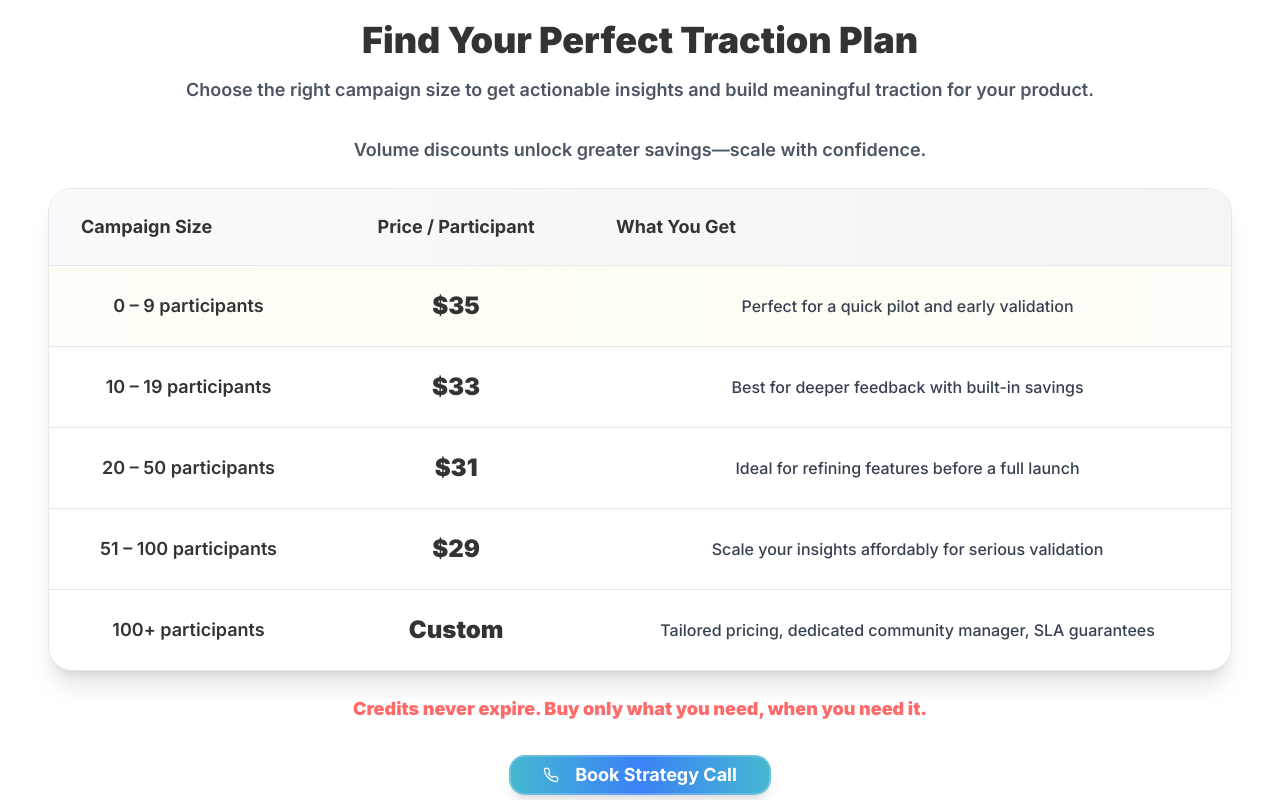
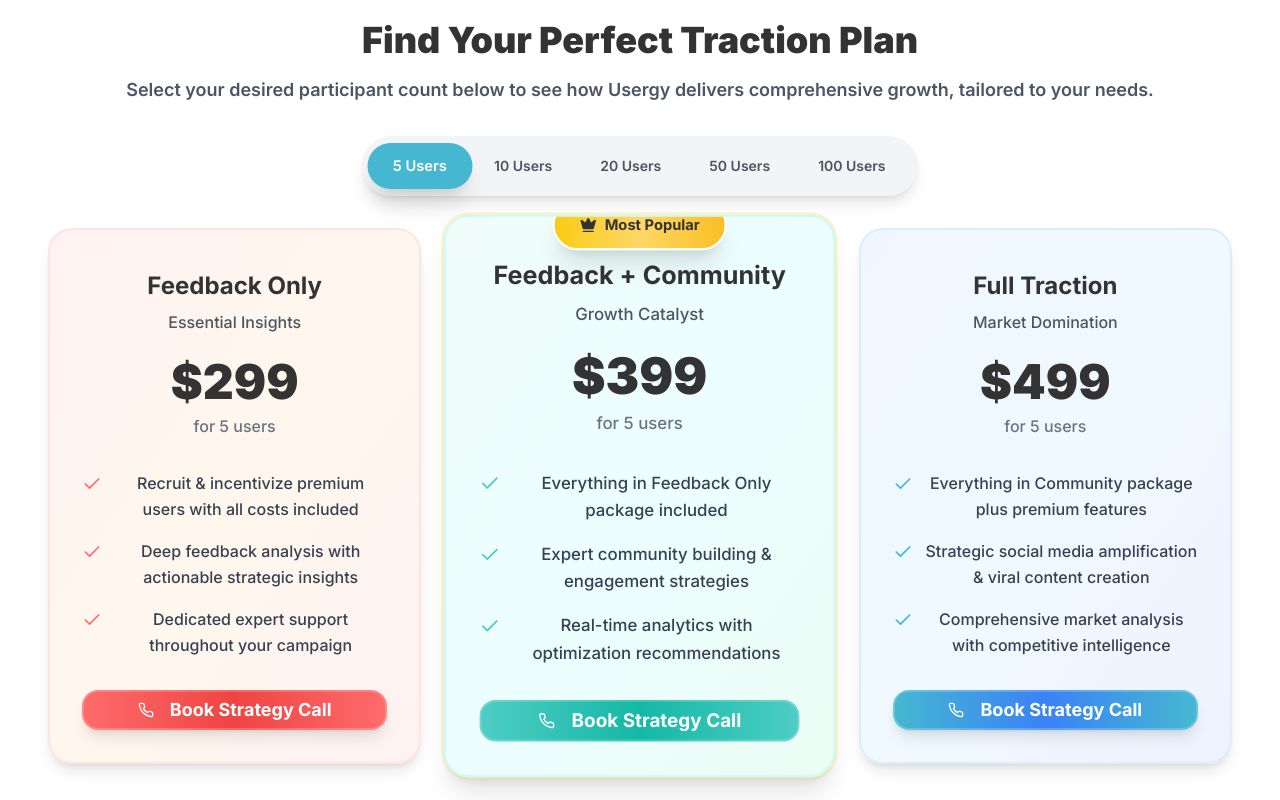
Before and after one commit to UsergyAI/usergyai, a React (Vite) app: page /pricing in a window 1280 px wide. Shown: the part 620-1420 px from the top of the page. Built offline with nearby package versions, Linux system fonts and the light colour scheme.

Commit message:
Reverted to commit 0085c95b47d33471d4ede35032d01b0589bf7cd0

```diff
--- a/src/components/PricingMatrixSection.tsx
+++ b/src/components/PricingMatrixSection.tsx
@@ -1,8 +1,18 @@
 
-import React from 'react';
+import React, { useState } from 'react';
+import { Tabs, TabsList, TabsTrigger, TabsContent } from '@/components/ui/tabs';
 import PricingTable from '@/components/PricingTable';
 
 const PricingMatrixSection = () => {
+  const [selectedUsers, setSelectedUsers] = useState('5');
+  const userOptions = [
+    { value: '5', label: '5 Users' },
+    { value: '10', label: '10 Users' },
+    { value: '20', label: '20 Users' },
+    { value: '50', label: '50 Users' },
+    { value: '100', label: '100 Users' }
+  ];
+
   return (
     <section className="py-12 sm:py-16 lg:py-20 bg-white">
       <div className="container mx-auto px-4 sm:px-6 lg:px-8">
@@ -11,10 +21,29 @@ const PricingMatrixSection = () => {
             Find Your Perfect Traction Plan
           </h2>
           <h3 className="text-base sm:text-lg font-semibold text-gray-600 mb-6 sm:mb-8 px-4 leading-relaxed">
-            Choose the right campaign size to get actionable insights and build meaningful traction for your product.
+            Select your desired participant count below to see how Usergy delivers comprehensive growth, tailored to your needs.
           </h3>
 
-          <PricingTable />
+          {/* Enhanced Tab-based Participant Selector - Mobile Optimized */}
+          <Tabs value={selectedUsers} onValueChange={setSelectedUsers} className="mb-6 sm:mb-8">
+            <TabsList className="bg-gray-100 rounded-full p-1 sm:p-2 inline-flex h-auto shadow-lg flex-wrap gap-1 sm:gap-0 max-w-full">
+              {userOptions.map(option => (
+                <TabsTrigger
+                  key={option.value}
+                  value={option.value}
+                  className="px-3 sm:px-6 py-2 sm:py-3 rounded-full font-semibold transition-all duration-300 data-[state=active]:bg-usergy-skyblue data-[state=active]:text-white data-[state=active]:shadow-xl data-[state=active]:transform data-[state=active]:scale-105 text-gray-600 hover:text-usergy-turquoise hover:bg-white hover:shadow-md text-xs sm:text-sm whitespace-nowrap flex-shrink-0"
+                >
+                  {option.label}
+                </TabsTrigger>
+              ))}
+            </TabsList>
+
+            {userOptions.map(option => (
+              <TabsContent key={option.value} value={option.value} className="mt-6 sm:mt-8">
+                <PricingTable selectedUsers={parseInt(option.value)} />
+              </TabsContent>
+            ))}
+          </Tabs>
         </div>
       </div>
     </section>
--- a/src/components/PricingTable.tsx
+++ b/src/components/PricingTable.tsx
@@ -1,134 +1,192 @@
 
 import React from 'react';
 import { Button } from '@/components/ui/button';
-import { Phone } from 'lucide-react';
+import { Phone, Check, Crown } from 'lucide-react';
 
-const PricingTable = () => {
-  const handleBookCall = () => {
-    const calendlyUrl = `https://calendly.com/swaroop-usergy/30min`;
+interface PricingTableProps {
+  selectedUsers: number;
+}
+
+const PricingTable = ({ selectedUsers }: PricingTableProps) => {
+  const pricingData = {
+    5: { feedback: 299, community: 399, full: 499 },
+    10: { feedback: 499, community: 699, full: 899 },
+    20: { feedback: 899, community: 1199, full: 1499 },
+    50: { feedback: 1999, community: 2499, full: 2999 },
+    100: { feedback: 3499, community: 4499, full: 5499 }
+  };
+
+  const prices = pricingData[selectedUsers as keyof typeof pricingData];
+
+  const handleBookCall = (packageType: string) => {
+    console.log(`Booking call for: ${selectedUsers} users - ${packageType}`);
+    const calendlyUrl = `https://calendly.com/swaroop-usergy/30min?a1=${selectedUsers}%20users&a2=${packageType}`;
     window.open(calendlyUrl, '_blank');
   };
 
-  const pricingRows = [
+  const plans = [
     {
-      campaignSize: '0 – 9 participants',
-      pricePerParticipant: '$35',
-      whatYouGet: 'Perfect for a quick pilot and early validation',
-      highlight: true
+      name: 'Feedback Only',
+      subtitle: 'Essential Insights',
+      price: prices.feedback,
+      color: 'coral',
+      gradient: 'from-red-50 via-orange-50 to-red-50',
+      borderColor: 'border-red-200/40',
+      hoverBorder: 'hover:border-red-300/60',
+      buttonGradient: 'from-usergy-coral via-red-500 to-usergy-coral',
+      buttonHover: 'hover:from-red-500 hover:via-usergy-coral hover:to-red-500',
+      iconColor: 'text-usergy-coral',
+      features: [
+        'Recruit & incentivize premium users with all costs included',
+        'Deep feedback analysis with actionable strategic insights',
+        'Dedicated expert support throughout your campaign'
+      ]
     },
     {
-      campaignSize: '10 – 19 participants',
-      pricePerParticipant: '$33',
-      whatYouGet: 'Best for deeper feedback with built-in savings'
+      name: 'Feedback + Community',
+      subtitle: 'Growth Catalyst',
+      price: prices.community,
+      color: 'turquoise',
+      gradient: 'from-teal-50 via-cyan-50 to-emerald-50',
+      borderColor: 'border-teal-200/40',
+      hoverBorder: 'hover:border-usergy-gold/60',
+      buttonGradient: 'from-usergy-turquoise via-teal-500 to-usergy-turquoise',
+      buttonHover: 'hover:from-teal-500 hover:via-usergy-turquoise hover:to-teal-500',
+      iconColor: 'text-usergy-turquoise',
+      popular: true,
+      features: [
+        'Everything in Feedback Only package included',
+        'Expert community building & engagement strategies',
+        'Real-time analytics with optimization recommendations'
+      ]
     },
     {
-      campaignSize: '20 – 50 participants',
-      pricePerParticipant: '$31',
-      whatYouGet: 'Ideal for refining features before a full launch'
-    },
-    {
-      campaignSize: '51 – 100 participants',
-      pricePerParticipant: '$29',
-      whatYouGet: 'Scale your insights affordably for serious validation'
-    },
-    {
-      campaignSize: '100+ participants',
-      pricePerParticipant: 'Custom',
-      whatYouGet: 'Tailored pricing, dedicated community manager, SLA guarantees'
+      name: 'Full Traction',
+      subtitle: 'Market Domination',
+      price: prices.full,
+      color: 'skyblue',
+      gradient: 'from-blue-50 via-sky-50 to-indigo-50',
+      borderColor: 'border-blue-200/40',
+      hoverBorder: 'hover:border-blue-300/60',
+      buttonGradient: 'from-usergy-skyblue via-blue-500 to-usergy-skyblue',
+      buttonHover: 'hover:from-blue-500 hover:via-usergy-skyblue hover:to-blue-500',
+      iconColor: 'text-usergy-skyblue',
+      features: [
+        'Everything in Community package plus premium features',
+        'Strategic social media amplification & viral content creation',
+        'Comprehensive market analysis with competitive intelligence'
+      ]
     }
   ];
 
   return (
     <div className="w-full max-w-7xl mx-auto px-4">
-      {/* Volume discount callout */}
-      <div className="text-center mb-6">
-        <p className="text-lg font-semibold text-gray-600">
-          Volume discounts unlock greater savings—scale with confidence.
-        </p>
+      {/* Mobile and Tablet: Card Stack */}
+      <div className="block lg:hidden">
+        <div className="space-y-6">
+          {plans.map((plan, index) => (
+            <div
+              key={plan.name}
+              className={`relative bg-gradient-to-br ${plan.gradient} border-2 ${plan.borderColor} ${plan.hoverBorder} rounded-3xl p-6 shadow-lg hover:shadow-2xl transition-all duration-500 transform hover:scale-[1.02] ${
+                plan.popular ? 'ring-2 ring-usergy-gold/40 shadow-xl' : ''
+              }`}
+            >
+              {plan.popular && (
+                <div className="absolute -top-3 left-1/2 transform -translate-x-1/2 z-10">
+                  <div className="bg-gradient-to-r from-yellow-400 via-usergy-gold to-amber-400 text-usergy-dark px-4 py-2 rounded-full text-sm font-bold shadow-lg flex items-center gap-2 border-2 border-white">
+                    <Crown className="w-4 h-4 fill-current" />
+                    <span className="whitespace-nowrap">Most Popular</span>
+                  </div>
+                </div>
+              )}
+
+              <div className="text-center mb-6 pt-2">
+                <h3 className="text-xl font-bold text-usergy-dark mb-2">{plan.name}</h3>
+                <p className="text-gray-600 text-sm mb-4 font-medium">{plan.subtitle}</p>
+                <div className="mb-4">
+                  <span className="text-4xl font-black text-usergy-dark">
+                    ${plan.price.toLocaleString()}
+                  </span>
+                  <p className="text-sm text-gray-500 mt-1 font-medium">for {selectedUsers} users</p>
+                </div>
               </div>
 
-      {/* Mobile: Card Stack */}
-      <div className="block lg:hidden">
-        <div className="space-y-4">
-          {pricingRows.map((row, index) => (
-            <div
-              key={index}
-              className={`border-2 rounded-2xl p-6 shadow-lg hover:shadow-xl transition-all duration-300 ${
-                row.highlight
-                  ? 'bg-gradient-to-br from-usergy-gold/10 via-yellow-50 to-usergy-gold/10 border-usergy-gold/30 shadow-usergy-gold/20'
-                  : 'bg-white border-gray-200 hover:border-gray-300'
-              }`}
+              <div className="mb-6 space-y-3">
+                {plan.features.map((feature, idx) => (
+                  <div key={idx} className="flex items-start gap-3">
+                    <Check className={`w-5 h-5 ${plan.iconColor} flex-shrink-0 mt-0.5`} />
+                    <span className="text-gray-700 text-sm leading-relaxed font-medium">{feature}</span>
+                  </div>
+                ))}
+              </div>
+
+              <Button
+                onClick={() => handleBookCall(plan.name)}
+                className={`w-full bg-gradient-to-r ${plan.buttonGradient} ${plan.buttonHover} text-white font-bold py-4 px-6 rounded-2xl shadow-lg hover:shadow-xl transform hover:scale-[1.02] transition-all duration-300 text-base border-2 border-white/20`}
               >
-              <div className="text-center mb-4">
-                <h3 className="text-lg font-bold text-usergy-dark mb-2">{row.campaignSize}</h3>
-                <div className="text-3xl font-black text-usergy-dark mb-2">
-                  {row.pricePerParticipant}
-                </div>
-                <p className="text-sm text-gray-600 font-medium">per participant</p>
-              </div>
-              <p className="text-gray-700 text-center font-medium leading-relaxed">
-                {row.whatYouGet}
-              </p>
+                <Phone className="w-5 h-5 mr-2" />
+                Book Strategy Call
+              </Button>
             </div>
           ))}
         </div>
       </div>
 
-      {/* Desktop: Table Layout */}
+      {/* Desktop: Grid Layout */}
       <div className="hidden lg:block">
-        <div className="bg-white rounded-3xl shadow-xl overflow-hidden border border-gray-200">
-          <table className="w-full">
-            <thead className="bg-gradient-to-r from-gray-50 to-gray-100">
-              <tr>
-                <th className="px-8 py-6 text-left text-lg font-bold text-usergy-dark">Campaign Size</th>
-                <th className="px-8 py-6 text-center text-lg font-bold text-usergy-dark">Price / Participant</th>
-                <th className="px-8 py-6 text-left text-lg font-bold text-usergy-dark">What You Get</th>
-              </tr>
-            </thead>
-            <tbody>
-              {pricingRows.map((row, index) => (
-                <tr
-                  key={index}
-                  className={`border-t border-gray-200 hover:bg-gray-50/50 transition-colors duration-200 ${
-                    row.highlight ? 'bg-gradient-to-r from-usergy-gold/5 via-yellow-50/50 to-usergy-gold/5' : ''
+        <div className="grid grid-cols-3 gap-8 relative">
+          {plans.map((plan, index) => (
+            <div
+              key={plan.name}
+              className={`relative bg-gradient-to-br ${plan.gradient} border-2 ${plan.borderColor} ${plan.hoverBorder} rounded-3xl overflow-hidden shadow-lg hover:shadow-2xl transition-all duration-500 transform hover:-translate-y-3 ${
+                plan.popular ? 'ring-2 ring-usergy-gold/40 scale-105 shadow-xl' : ''
               }`}
             >
-                  <td className="px-8 py-6">
-                    <span className="text-lg font-semibold text-usergy-dark">{row.campaignSize}</span>
-                  </td>
-                  <td className="px-8 py-6 text-center">
-                    <span className={`text-2xl font-black ${row.highlight ? 'text-usergy-dark' : 'text-usergy-dark'}`}>
-                      {row.pricePerParticipant}
+              {plan.popular && (
+                <div className="absolute -top-4 left-1/2 transform -translate-x-1/2 z-10">
+                  <div className="bg-gradient-to-r from-yellow-400 via-usergy-gold to-amber-400 text-usergy-dark px-6 py-3 rounded-full text-sm font-bold shadow-xl flex items-center gap-2 border-2 border-white">
+                    <Crown className="w-4 h-4 fill-current" />
+                    <span className="whitespace-nowrap">Most Popular</span>
+                  </div>
+                </div>
+              )}
+
+              <div className="p-8 pt-10">
+                <div className="text-center mb-8">
+                  <h3 className="text-2xl font-bold text-usergy-dark mb-2">{plan.name}</h3>
+                  <p className="text-gray-600 mb-6 font-medium">{plan.subtitle}</p>
+                  <div className="mb-6">
+                    <span className="text-5xl font-black text-usergy-dark">
+                      ${plan.price.toLocaleString()}
                     </span>
-                  </td>
-                  <td className="px-8 py-6">
-                    <span className="text-gray-700 font-medium leading-relaxed">{row.whatYouGet}</span>
-                  </td>
-                </tr>
-              ))}
-            </tbody>
-          </table>
+                    <p className="text-gray-500 mt-2 font-medium">for {selectedUsers} users</p>
                   </div>
                 </div>
 
-      {/* Credits never expire text */}
-      <div className="text-center mt-6">
-        <p className="text-lg font-semibold text-usergy-coral">
-          <strong>Credits never expire. Buy only what you need, when you need it.</strong>
-        </p>
+                <div className="mb-8 space-y-4">
+                  {plan.features.map((feature, idx) => (
+                    <div key={idx} className="flex items-start gap-3">
+                      <Check className={`w-5 h-5 ${plan.iconColor} flex-shrink-0 mt-1`} />
+                      <span className="text-gray-700 leading-relaxed font-medium">{feature}</span>
+                    </div>
+                  ))}
                 </div>
 
-      {/* Book Strategy Call Button */}
-      <div className="text-center mt-8">
                 <Button
-          onClick={handleBookCall}
-          className="bg-gradient-to-r from-usergy-skyblue via-blue-500 to-usergy-skyblue hover:from-blue-500 hover:via-usergy-skyblue hover:to-blue-500 text-white font-bold py-4 px-8 rounded-2xl shadow-lg hover:shadow-xl transform hover:scale-[1.02] transition-all duration-300 text-lg border-2 border-white/20"
+                  onClick={() => handleBookCall(plan.name)}
+                  className={`w-full bg-gradient-to-r ${plan.buttonGradient} ${plan.buttonHover} text-white font-bold py-4 px-6 rounded-2xl shadow-lg hover:shadow-xl transform hover:scale-[1.02] transition-all duration-300 text-lg border-2 border-white/20 ${
+                    plan.popular ? 'ring-2 ring-usergy-gold/50' : ''
+                  }`}
                 >
                   <Phone className="w-5 h-5 mr-2" />
                   Book Strategy Call
                 </Button>
               </div>
             </div>
+          ))}
+        </div>
+      </div>
+    </div>
   );
 };
 
--- a/src/components/ServiceInclusionsSection.tsx
+++ b/src/components/ServiceInclusionsSection.tsx
@@ -14,10 +14,11 @@ const ServiceInclusionsSection = () => {
       bgGradient: 'from-usergy-coral/15 to-usergy-coral/5',
       borderColor: 'border-usergy-coral/20',
       items: [
-        'Quality user recruitment included',
-        'Complete screening and management',
-        'Actionable feedback analysis report',
-        'Dedicated email support'
+        'Recruit and incentivize high-quality users; all incentives included',
+        'Complete participant screening and management',
+        'Comprehensive feedback analysis report with actionable insights',
+        'Dedicated email support throughout your campaign',
+        'Raw data and insights delivered in easy-to-understand format'
       ]
     },
     {
@@ -29,10 +30,11 @@ const ServiceInclusionsSection = () => {
       bgGradient: 'from-usergy-turquoise/15 to-usergy-turquoise/5',
       borderColor: 'border-usergy-turquoise/20',
       items: [
-        'Everything in Feedback Only',
-        'Community platform setup',
-        'Expert moderation strategies',
-        'Member onboarding optimization'
+        'Everything in Feedback Only package',
+        'Dedicated community platform setup and configuration',
+        'Expert community moderation and nurturing strategies',
+        'Real-time engagement tracking and optimization',
+        'Proven member onboarding and retention strategies'
       ]
     },
     {
@@ -44,16 +46,17 @@ const ServiceInclusionsSection = () => {
       bgGradient: 'from-usergy-skyblue/15 to-usergy-skyblue/5',
       borderColor: 'border-usergy-skyblue/20',
       items: [
-        'Everything in Community package',
-        'Social media task management',
-        'User-generated content campaigns',
-        'Full amplification strategy'
+        'Everything in Community package included',
+        'Strategic social media task management and execution',
+        'Expert-designed user-generated content campaigns',
+        'Comprehensive UGC analysis report with market insights',
+        'Full social amplification strategy and professional execution'
       ]
     }
   ];
 
   return (
-    <section className="py-20 lg:py-20 py-10 bg-gradient-to-br from-gray-50 to-white">
+    <section className="py-20 bg-gradient-to-br from-gray-50 to-white">
       <div className="container mx-auto px-4 sm:px-6 lg:px-8">
         <div className="text-center mb-16">
           <h2 className="text-3xl lg:text-4xl font-black text-usergy-dark mb-4">
@@ -72,7 +75,7 @@ const ServiceInclusionsSection = () => {
               return (
                 <div
                   key={section.id}
-                  className={`relative bg-gradient-to-br ${section.bgGradient} rounded-3xl border ${section.borderColor} shadow-lg hover:shadow-xl transition-all duration-300 hover:-translate-y-1 hover:scale-[1.02] p-8 group cursor-pointer`}
+                  className={`relative bg-gradient-to-br ${section.bgGradient} rounded-2xl border ${section.borderColor} shadow-lg hover:shadow-2xl transition-all duration-300 hover:-translate-y-2 p-8 group`}
                 >
                   <div className="text-center mb-6">
                     <div className={`w-16 h-16 bg-gradient-to-br from-${section.color} to-${section.color}/80 rounded-full flex items-center justify-center shadow-lg mx-auto mb-4 group-hover:scale-110 transition-transform duration-300`}>
@@ -84,14 +87,14 @@ const ServiceInclusionsSection = () => {
                     <p className="text-gray-600 font-medium text-sm leading-relaxed">{section.subtitle}</p>
                   </div>
 
-                  <div className="space-y-3 text-center">
+                  <div className="space-y-4">
                     {section.items.map((item, index) => (
                       <div
                         key={index}
-                        className="flex items-center justify-center space-x-2 p-2"
+                        className="flex items-start space-x-3 p-3 bg-white/60 rounded-lg hover:bg-white/80 transition-all duration-300"
                       >
-                        <ChevronRight className={`w-4 h-4 text-${section.color} flex-shrink-0`} />
-                        <span className="text-gray-700 font-medium text-sm">{item}</span>
+                        <ChevronRight className={`w-5 h-5 text-${section.color} mt-0.5 flex-shrink-0`} />
+                        <span className="text-gray-700 font-medium leading-relaxed text-sm">{item}</span>
                       </div>
                     ))}
                   </div>
@@ -109,9 +112,9 @@ const ServiceInclusionsSection = () => {
                   <AccordionItem
                     key={section.id}
                     value={section.id}
-                    className={`bg-gradient-to-br ${section.bgGradient} rounded-3xl border ${section.borderColor} shadow-lg hover:shadow-xl hover:-translate-y-1 transition-all duration-300`}
+                    className={`bg-gradient-to-br ${section.bgGradient} rounded-2xl border ${section.borderColor} shadow-lg hover:shadow-xl transition-all duration-300`}
                   >
-                    <AccordionTrigger className="px-8 py-8 hover:no-underline transition-all duration-250 ease-in-out">
+                    <AccordionTrigger className="px-6 py-6 hover:no-underline">
                       <div className="flex items-center space-x-4 w-full">
                         <div className={`w-12 h-12 bg-gradient-to-br from-${section.color} to-${section.color}/80 rounded-full flex items-center justify-center shadow-lg`}>
                           <IconComponent className="w-6 h-6 text-white" />
@@ -124,15 +127,15 @@ const ServiceInclusionsSection = () => {
                         </div>
                       </div>
                     </AccordionTrigger>
-                    <AccordionContent className="px-6 pb-6 animate-accordion-down">
-                      <div className="space-y-3 mt-4 text-center">
+                    <AccordionContent className="px-6 pb-6">
+                      <div className="space-y-3 mt-4">
                         {section.items.map((item, index) => (
                           <div
                             key={index}
-                            className="flex items-center justify-center space-x-2 p-2"
+                            className="flex items-start space-x-3 p-3 bg-white/60 rounded-lg"
                           >
-                            <ChevronRight className={`w-4 h-4 text-${section.color} flex-shrink-0`} />
-                            <span className="text-gray-700 font-medium text-sm">{item}</span>
+                            <ChevronRight className={`w-5 h-5 text-${section.color} mt-0.5 flex-shrink-0`} />
+                            <span className="text-gray-700 font-medium leading-relaxed text-sm">{item}</span>
                           </div>
                         ))}
                       </div>
--- a/src/pages/Services.tsx
+++ b/src/pages/Services.tsx
@@ -48,7 +48,7 @@ const Services = () => {
         <PricingPsychologySection />
 
         {/* FAQ Section */}
-        <section className="py-20 lg:py-20 py-10 bg-gray-50" aria-labelledby="faq-heading">
+        <section className="py-20 bg-gray-50" aria-labelledby="faq-heading">
           <div className="container mx-auto px-4 sm:px-6 lg:px-8">
             <h2 id="faq-heading" className="text-3xl font-black text-usergy-dark text-center mb-12">
               Common Questions About Usergy Services
```
Also changed, not shown: src/components/AddOnServicesSection.tsx (+6 -6 lines), src/components/FAQAccordion.tsx (+4 -4 lines). Lines whose indentation alone changed are shown as unchanged.
